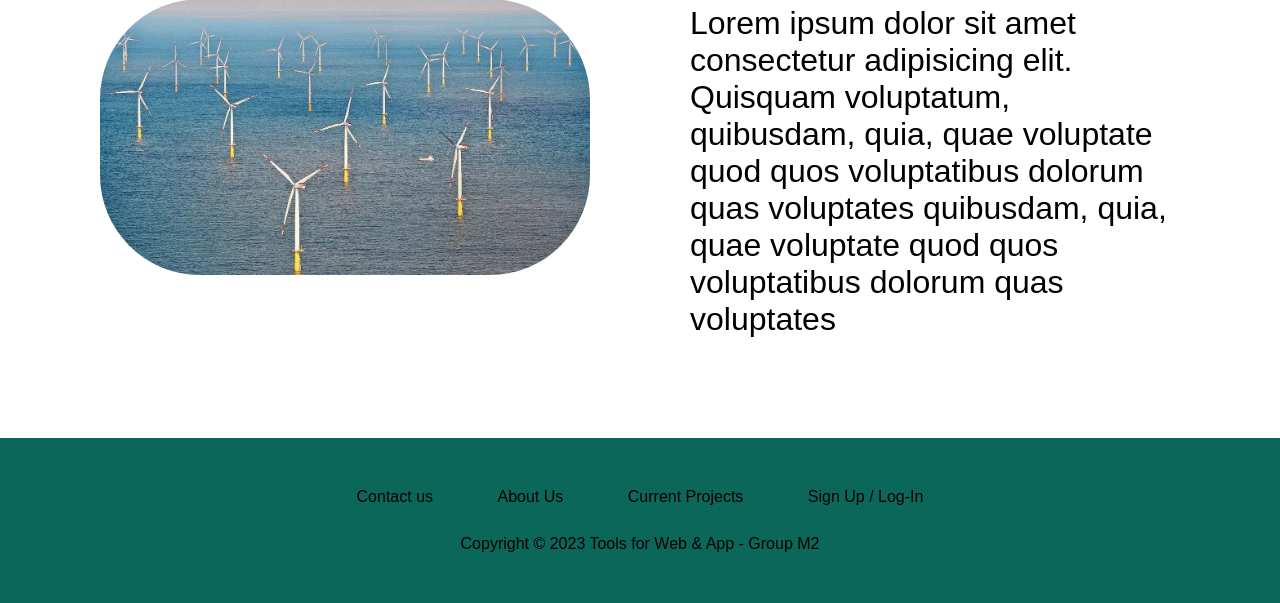
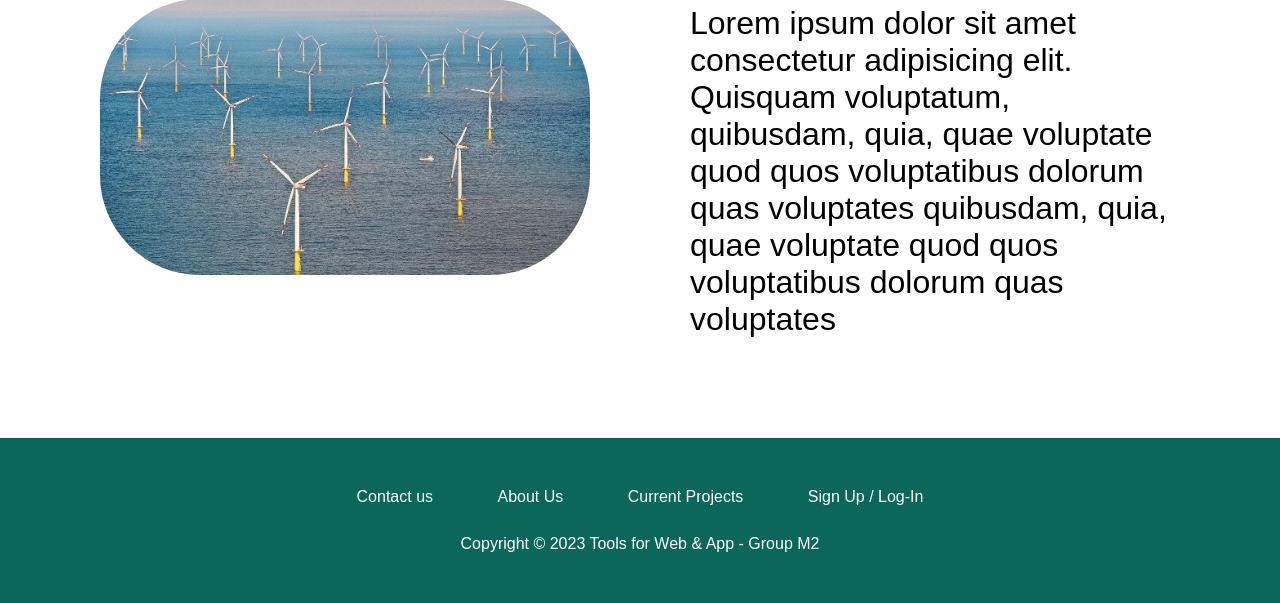
Before and after one commit to Eco-Equity/MIBA-Web-Dev-Project-Team2, a PHP site: page /pages/index.html in a window 1280 px wide. Shown: the part 2680-3283 px from the top of the page. Run offline with PHP 8.4, Linux system fonts and the light colour scheme.

Commit message:
changed color of footer

```diff
--- a/style.css
+++ b/style.css
@@ -268,7 +268,7 @@ a:hover {
   width:100%;
   margin:1% 0%;
   padding:0.6% 0%;
-  color:var(--light-green);
+  color:white;
   font-size: 1em;
   }
 
```
